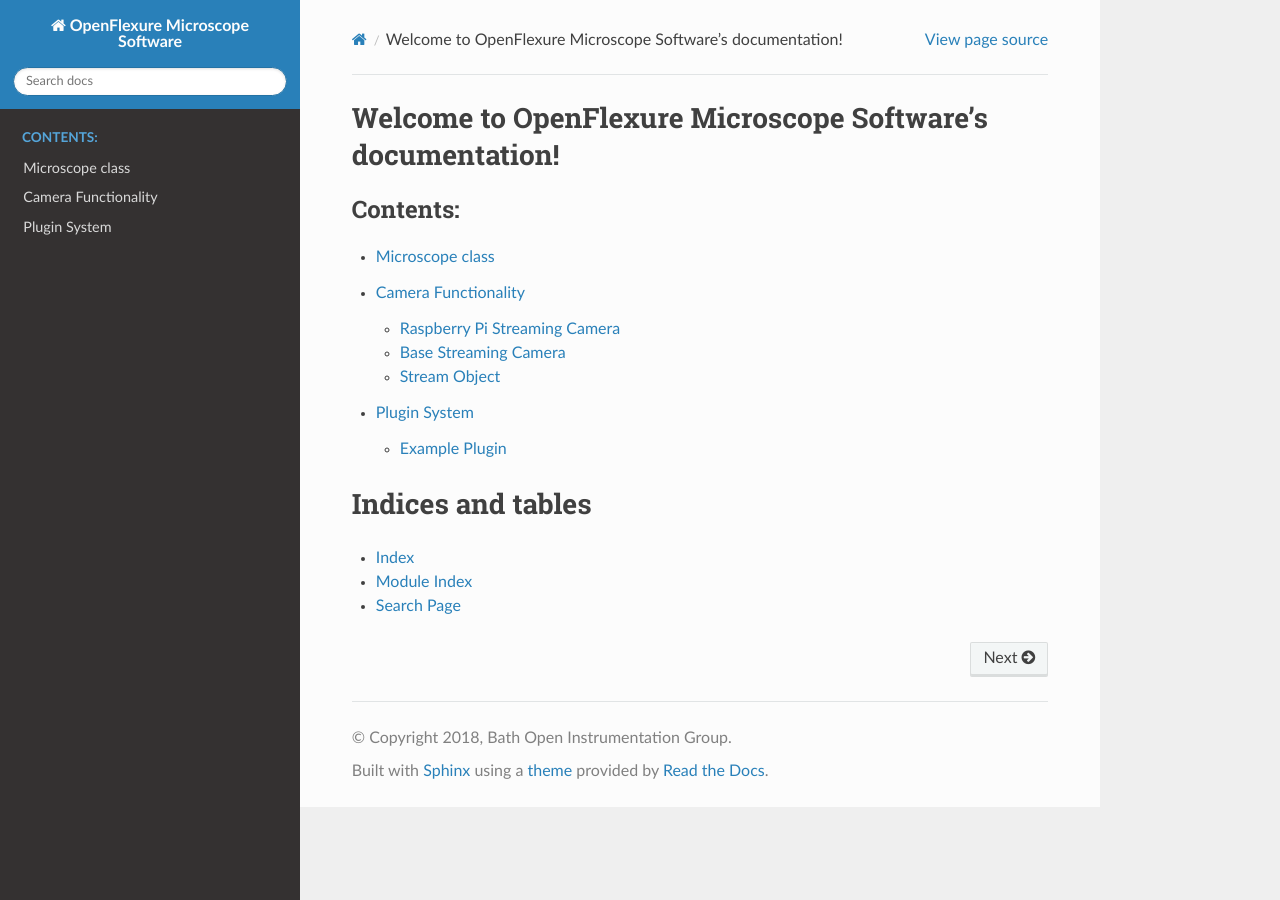
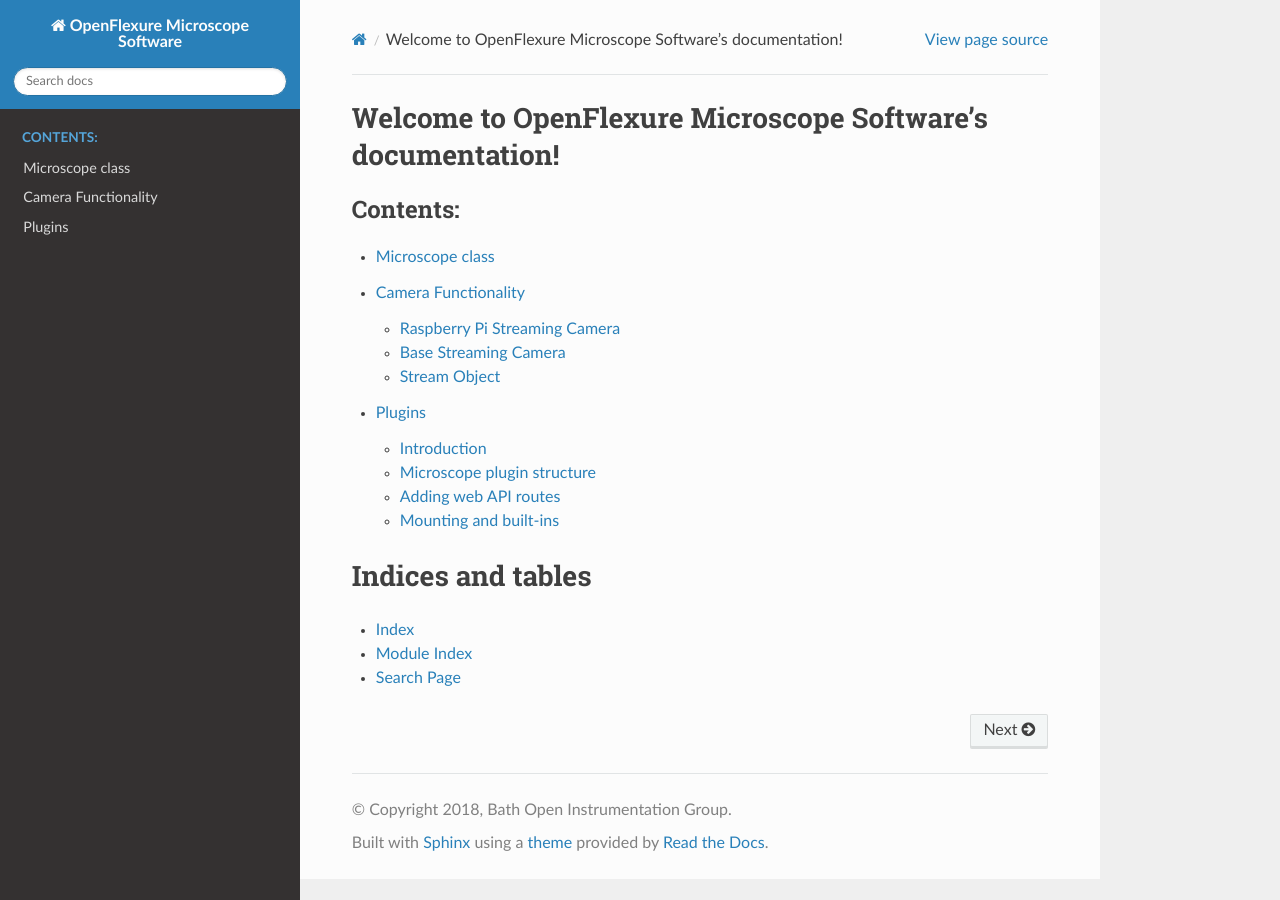
Before and after one commit to Aftaputra/Microscope-OF, a Sphinx documentation site: the page built from docs/source/index.rst, in a window 1280 px wide. Built offline with Sphinx 7.4.7 and the Read the Docs theme 2.0.0, drawn with Linux system fonts in a browser that asks for light colours; pages that are not in the unit, such as notebooks, are missing from menus.

Commit message:
Started re-writing plugin documentation

```diff
--- a/docs/source/camera.rst
+++ b/docs/source/camera.rst
@@ -3,7 +3,6 @@
 
 .. toctree::
    :maxdepth: 2
-   :caption: Contents:
 
    picamera.rst
    basecamera.rst
--- a/docs/source/plugins.rst
+++ b/docs/source/plugins.rst
@@ -1,11 +1,27 @@
-Plugin System
-=============
+Plugins
+=======================================================
 
-.. automodule:: openflexure_microscope.plugins
-    :members:
+Introduction
+------------
 
-Example Plugin
---------------
+Single-file plugins
++++++++++++++++++++
 
-.. automodule:: openflexure_microscope.plugins.default.test_plugin
-    :members:
+Package plugins
++++++++++++++++
+
+Loading plugins with microscoperc.yaml
+++++++++++++++++++++++++++++++++++++++
+
+Microscope plugin structure
+---------------------------
+
+Adding web API routes
+---------------------
+
+Mounting and built-ins
+----------------------
+.. toctree::
+   :maxdepth: 2
+
+   pluginmounts.rst
```
Also changed, not shown: docs/source/pluginmounts.rst (added, +17 -0 lines), 4 other files.
